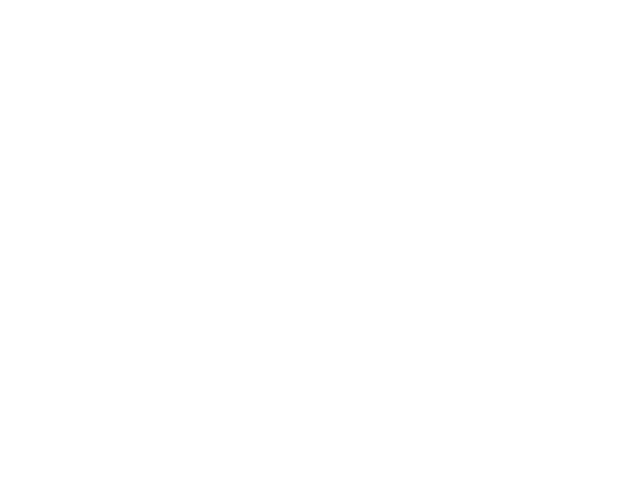
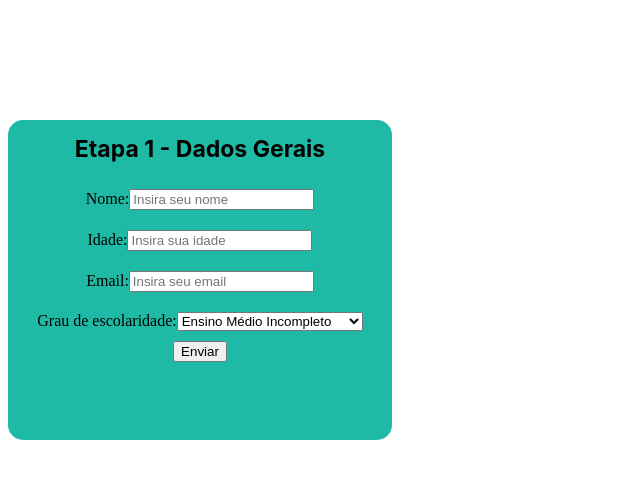
Before and after one commit to future4code/jemison-Victoria-Moreira, a React (Create React App) app in the folder modulo3/rend-condicional-form/: page / in a window 1280 px wide. Shown: the top 478 px of the page, without its empty margins (0-640 px from the left). Built offline with nearby package versions, Linux system fonts and the light colour scheme.

Commit message:
formulario teste feito

```diff
--- a/modulo3/rend-condicional-form/src/App.js
+++ b/modulo3/rend-condicional-form/src/App.js
@@ -1,8 +1,33 @@
+import React from 'react'
+import {DivFormulario} from './style'
+
 
 function App() {
   return (
-    <>
-    </>
+    <DivFormulario>
+      <h1>Etapa 1 - Dados Gerais</h1>
+      <label>
+        Nome:
+        <input type="text" placeholder="Insira seu nome"/>
+      </label>
+      <label>
+        Idade:
+        <input type="text" placeholder="Insira sua idade"/>
+      </label>
+      <label>
+        Email:
+        <input type="text" placeholder="Insira seu email"/>
+      </label>
+      <label>Grau de escolaridade:
+      <select>
+        <option value="EnsinoMedioIncompleto">Ensino Médio Incompleto</option>
+        <option value="EnsinoMedioCompleto">Ensino Médio Completo</option>
+        <option value="EnsinoSuperiorIncompleto">Ensino Superior Incompleto</option>
+        <option value="EnsinoSuperiorIncompleto">Ensino Superior Completo</option>
+      </select>
+      </label>
+      <input type="submit" value="Enviar"/>
+    </DivFormulario>
   );
 }
 
--- a/modulo3/rend-condicional-form/src/components/DadosGerais.js
+++ b/modulo3/rend-condicional-form/src/components/DadosGerais.js
@@ -0,0 +1 @@
+import React from "react";
--- a/modulo3/rend-condicional-form/src/style.js
+++ b/modulo3/rend-condicional-form/src/style.js
@@ -1 +1,24 @@
-import styled from "styled-components";
+import React from 'react'
+import styled from 'styled-components'
+
+
+export const DivFormulario = styled.div`
+  display: flex;
+  flex-direction: column;
+  align-items: center;
+  background-color: #1fbaa5;
+  height: 40vh;
+  width: 30vw;
+  margin-top: 15vh;
+  border-radius: 15px;
+
+  h1{
+    font-size: 23px;
+    font-family: -apple-system, BlinkMacSystemFont, 'Segoe UI', Roboto, Oxygen, Ubuntu, Cantarell, 'Open Sans', 'Helvetica Neue', sans-serif;
+  }
+
+  label{
+    margin: 10px;
+  }
+
+`;
```
